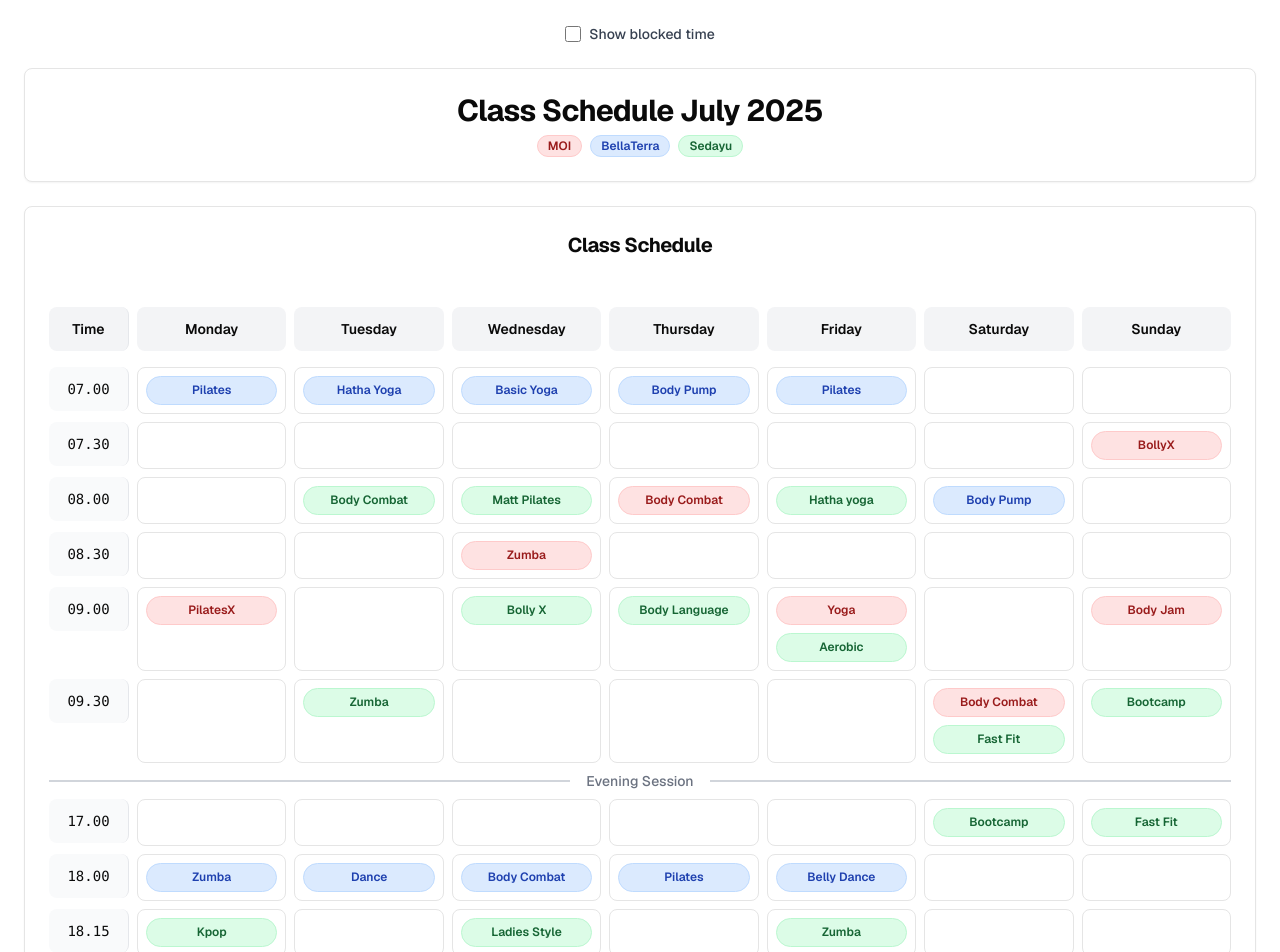
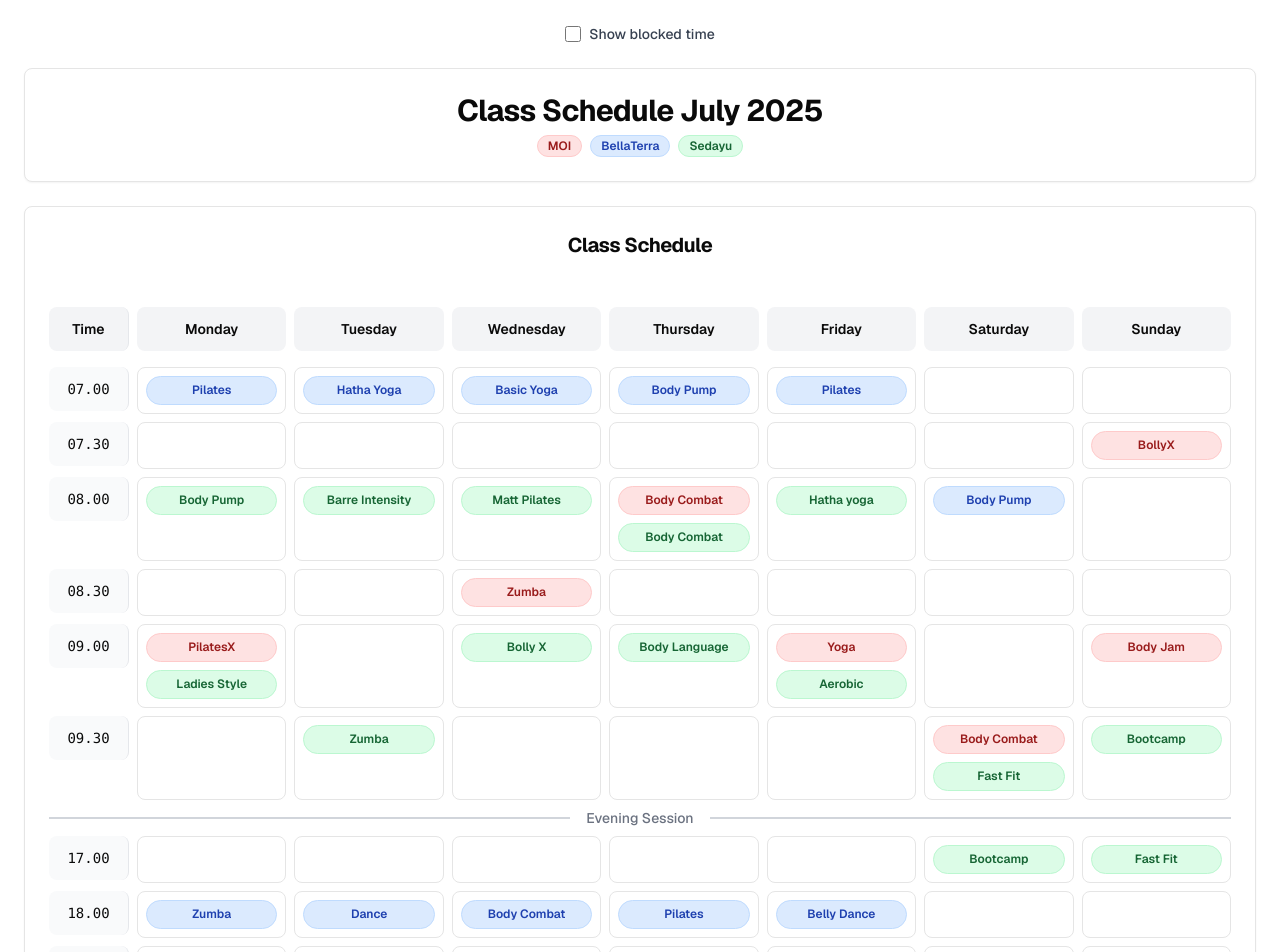
Before and after one commit to vancassa/af-calendar, a Next.js app: page / in a window 1280 px wide. Shown: the top 952 px of the page. Built offline with nearby package versions, Linux system fonts and the light colour scheme.

Commit message:
Update January data

```diff
--- a/app/page.tsx
+++ b/app/page.tsx
@@ -22,17 +22,17 @@ const csvData = {
   BellaTerra: `Time,Mon,Tue,Wed,Thurs,Fri,Sat,Sun
 07.00,Pilates,Hatha Yoga,Basic Yoga,Body Pump,Pilates,,
 08.00,,,,,,Body Pump,
-16.00,,,,,,,HIIT
+16.00,,,,,,,Tabata
 18.00,Zumba,Dance,Body Combat,Pilates,Belly Dance,,
 19.00,Body Pump,Basic Yoga,Zumba,Bootcamp,Pound,,
 20.00,,Cardio dance,,,Vinyasa Yoga,,`,
 
   Sedayu: `Time,Mon,Tue,Wed,Thurs,Fri,Sat,Sun
-08.00,,Body Combat,Matt Pilates,,Hatha yoga,,
-09.00,,,Bolly X,Body Language,Aerobic,,
+08.00,Body Pump,Barre Intensity,Matt Pilates,Body Combat,Hatha yoga,,
+09.00,Ladies Style,,Bolly X,Body Language,Aerobic,,
 09.30,,Zumba,,,,Fast Fit,Bootcamp
 17.00,,,,,,Bootcamp,Fast Fit
-18.15,Kpop,,Ladies Style,,Zumba,,
+18.15,Kpop,Booty & Abs,,Bootcamp,Zumba,,
 19.30,Body Combat,Body Pump,,Cardio boxing,Body Pump,,
 20.00,,,Fun Step,,,,`,
 };
```
